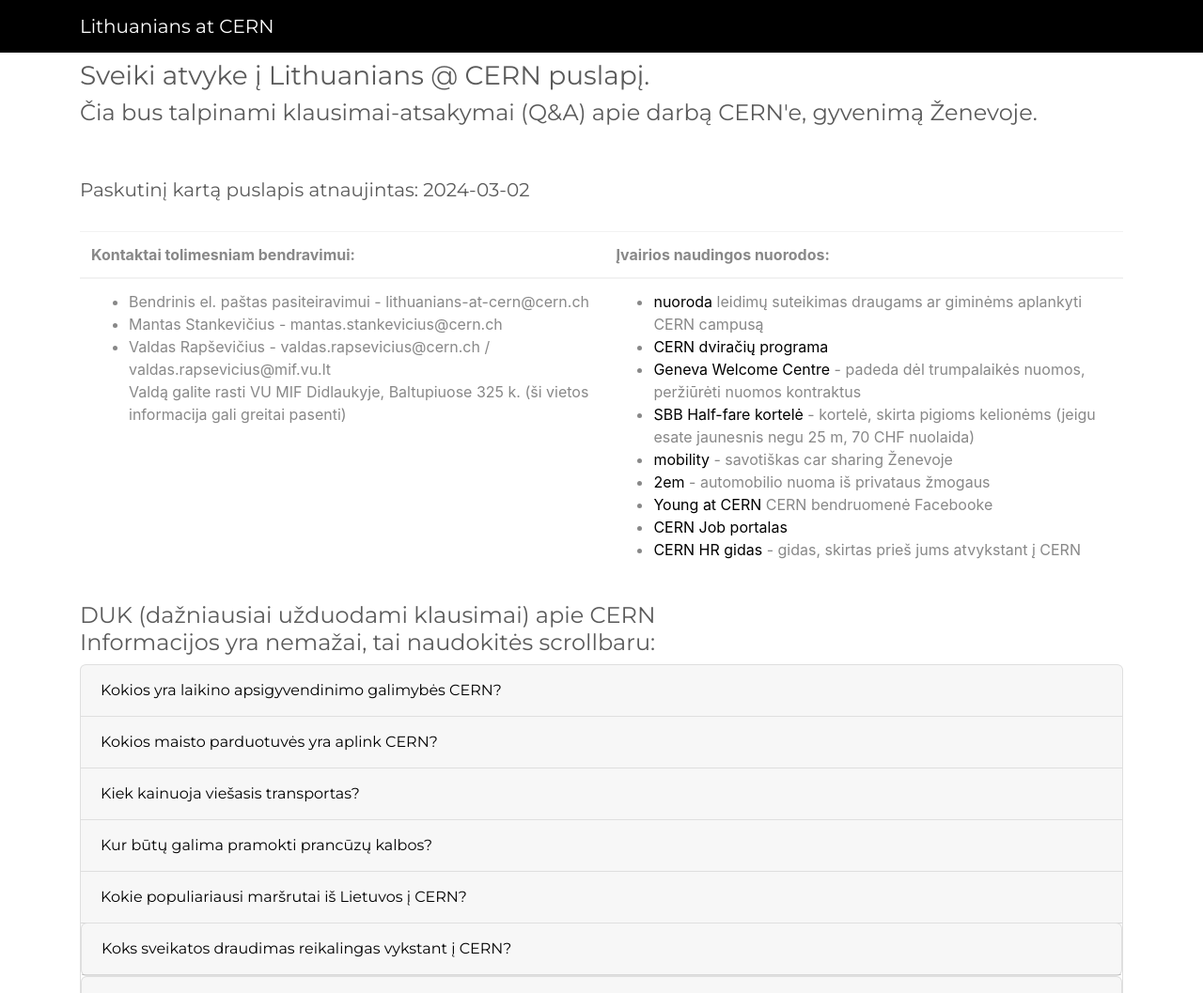
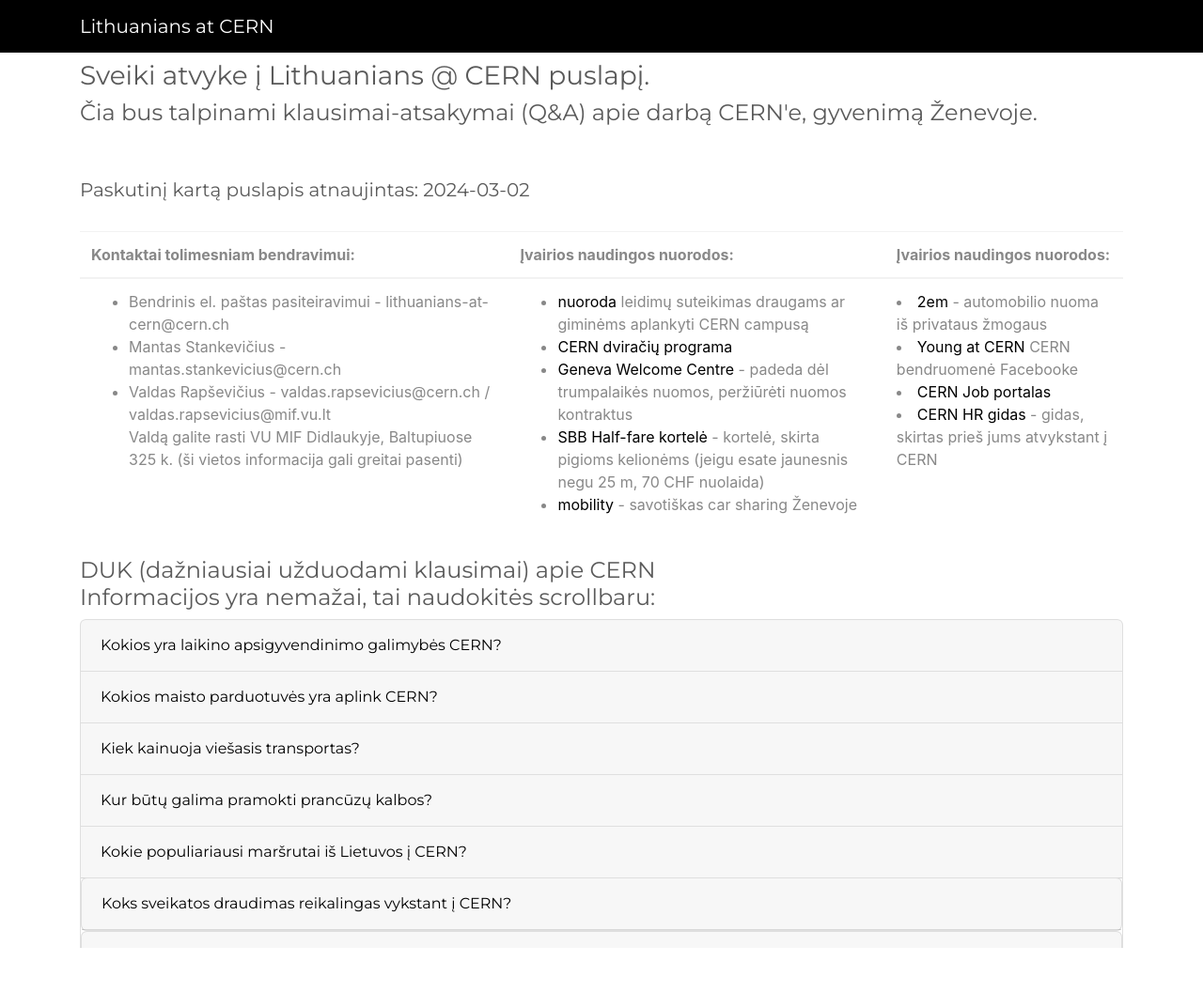
Before and after one commit to GintasS/testing-gintautas.github.io, a Jekyll site: the page built from index.html, in a window 1280 px wide. Shown: the whole page at 94% size. Built offline with Jekyll 4.4.1, drawn with Linux system fonts in a browser that asks for light colours; after the commit the page ends 1009 px from its top, so only the background shows below that.

Commit message:
Moved some links to a new column.

```diff
--- a/index.html
+++ b/index.html
@@ -12,6 +12,7 @@
   <thead>
     <tr>
       <th>Kontaktai tolimesniam bendravimui:</th>
+      <th>Įvairios naudingos nuorodos:</th>
       <th>Įvairios naudingos nuorodos:</th>
     </tr>
   </thead>
@@ -32,11 +33,14 @@
           <li><a href="https://www.cagi.ch/en/?jsf=jet-engine:actus&tax=category:56" target="_blank"> Geneva Welcome Centre</a> - padeda dėl trumpalaikės nuomos, peržiūrėti nuomos kontraktus</li>
           <li><a href="https://www.sbb.ch/en/tickets-offers/travelcards/half-fare-travelcard.html" target="_blank">SBB Half-fare kortelė</a> - kortelė, skirta pigioms kelionėms (jeigu esate jaunesnis negu 25 m, 70 CHF nuolaida) </li>
           <li><a href="https://www.mobility.ch/en/private-customers" target="_blank">mobility</a> - savotiškas car sharing Ženevoje</li>
-          <li><a href="http://2em.ch/" target="_blank">2em</a> - automobilio nuoma iš privataus žmogaus</li>
-          <li><a href="https://www.facebook.com/groups/young.at.cern/" target="_blank">Young at CERN</a> CERN bendruomenė Facebooke</li>
-          <li><a href="https://careers.cern/alljobs" target="_blank">CERN Job portalas</a></li>
-          <li><a href="https://hr.web.cern.ch/before-i-arrive" target="_blank">CERN HR gidas</a> - gidas, skirtas prieš jums atvykstant į CERN</li>
-        </ul></td>
+        </ul>
+      </td>
+      <td>
+        <li><a href="http://2em.ch/" target="_blank">2em</a> - automobilio nuoma iš privataus žmogaus</li>
+        <li><a href="https://www.facebook.com/groups/young.at.cern/" target="_blank">Young at CERN</a> CERN bendruomenė Facebooke</li>
+        <li><a href="https://careers.cern/alljobs" target="_blank">CERN Job portalas</a></li>
+        <li><a href="https://hr.web.cern.ch/before-i-arrive" target="_blank">CERN HR gidas</a> - gidas, skirtas prieš jums atvykstant į CERN</li>
+      </td>
     </tr>
   </tbody>
 </table>
```
